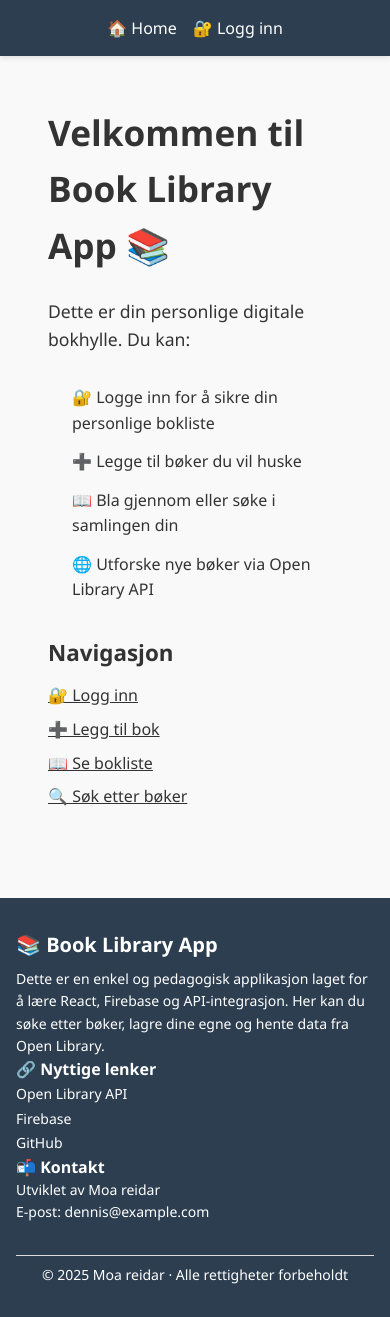
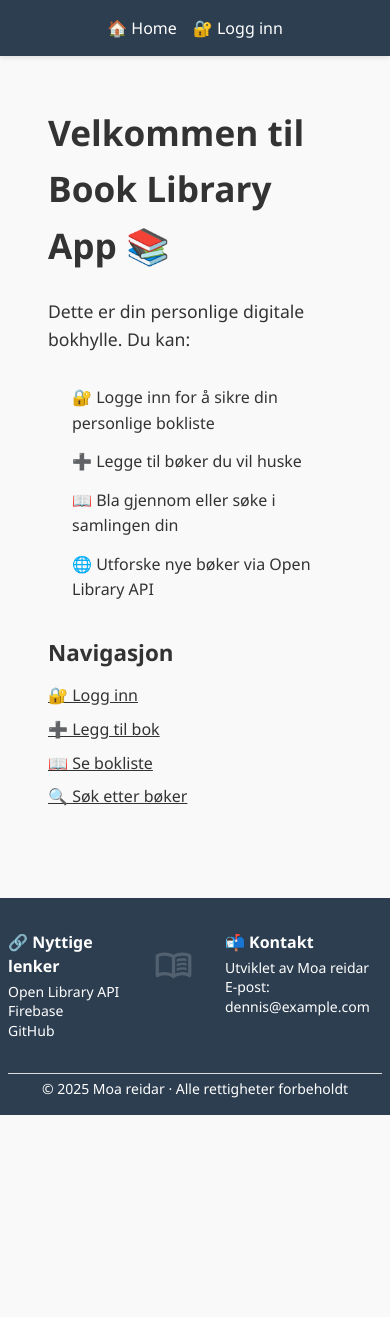
Before and after one commit to moa-reidar/final_project, a React (Vite) app: page / in a window 390 px wide. After the commit the page ends 1115 px from the top, so only its background shows below. Built offline with nearby package versions, Linux system fonts and the light colour scheme.

Commit message:
Improve footer layout: redesign structure, adjust spacing, add centered book icon and responsive styling

```diff
--- a/src/components/footer.jsx
+++ b/src/components/footer.jsx
@@ -1,36 +1,47 @@
+import bookLogo from "../assets/icons/book-logo.svg";
+
 function Footer() {
   return (
     <footer className="footer">
-        <div className="footer__content">
-          <div className="footer__section footer__about">
-            <h3 className="footer__title">📚 Book Library App</h3>
-            <p className="footer__description">
-              Dette er en enkel og pedagogisk applikasjon laget for å lære React,
-              Firebase og API-integrasjon. Her kan du søke etter bøker, lagre dine egne
-              og hente data fra Open Library.
+      <div className="footer__container">
+
+        <div className="footer__section">
+          <h3 className="footer__title">🔗 Nyttige lenker</h3>
+          <p>
+            <a href="https://openlibrary.org/" target="_blank" rel="noopener noreferrer">
+              Open Library API
+            </a>
+          </p>
+          <p>
+            <a href="https://firebase.google.com/" target="_blank" rel="noopener noreferrer">
+              Firebase
+            </a>
+          </p>
+          <p>
+            <a href="https://github.com/" target="_blank" rel="noopener noreferrer">
+              GitHub
+            </a>
           </p>
         </div>
 
-          <div className="footer__section footer__links">
-            <h4 className="footer__subtitle">🔗 Nyttige lenker</h4>
-            <ul className="footer__list">
-              <li><a href="https://openlibrary.org/" target="_blank" rel="noopener noreferrer" className="footer__link">Open Library API</a></li>
-              <li><a href="https://firebase.google.com/" target="_blank" rel="noopener noreferrer" className="footer__link">Firebase</a></li>
-              <li><a href="https://github.com/" target="_blank" rel="noopener noreferrer" className="footer__link">GitHub</a></li>
-            </ul>
+        <div className="footer__logo-wrapper">
+          <img
+            src={bookLogo}
+            alt="Bokikon"
+            className="footer__logo"
+          />
         </div>
 
-          <div className="footer__section footer__contact">
-            <h4 className="footer__subtitle">📬 Kontakt</h4>
-            <p className="footer__text">Utviklet av Moa reidar</p>
-            <p className="footer__text">E-post: dennis@example.com</p>
+        <div className="footer__section">
+          <h3 className="footer__title">📬 Kontakt</h3>
+          <p>Utviklet av Moa reidar</p>
+          <p>E-post: dennis@example.com</p>
         </div>
+
       </div>
 
       <div className="footer__bottom">
-          <p className="footer__copyright">
-            © 2025 Moa reidar · Alle rettigheter forbeholdt
-          </p>
+        &copy; 2025 Moa reidar · Alle rettigheter forbeholdt
       </div>
     </footer>
   );
--- a/src/css/footer.css
+++ b/src/css/footer.css
@@ -1,27 +1,37 @@
 .footer {
   background-color: var(--color-primary);
   color: var(--color-text-light);
-    padding: var(--spacing-lg) var(--spacing-md);
+  padding: var(--spacing-md) var(--spacing-sm);
   margin-top: var(--spacing-lg);
+  font-size: var(--font-size-small);
 }
 
 .footer__container {
-    max-width: var(--max-width-container);
+  max-width: 1200px;
   margin: 0 auto;
-    display: grid;
-    grid-template-columns: repeat(auto-fit, minmax(200px, 1fr));
+  display: flex;
+  justify-content: space-between;
   gap: var(--spacing-lg);
+  padding: var(--spacing-md) 0;
+}
+
+.footer__logo {
+  display: block;
+  margin: 1rem auto;
+  opacity: 0.2;
+  width: 48px;
+  height: auto;
 }
 
 .footer__section h3 {
-    font-size: var(--font-size-large);
-    margin-bottom: var(--spacing-sm);
+  font-size: var(--font-size-base);
+  margin-bottom: var(--spacing-xs);
 }
 
 .footer__section p,
 .footer__section a {
-    font-size: var(--font-size-small);
-    line-height: 1.6;
+  font-size: var(--font-size-xsmall);
+  line-height: 1.4;
   color: var(--color-text-light);
 }
 
@@ -32,9 +42,8 @@
 
 .footer__bottom {
   text-align: center;
-    margin-top: var(--spacing-lg);
-    font-size: var(--font-size-small);
-    color: var(--color-text-light);
+  margin-top: var(--spacing-md);
+  font-size: var(--font-size-xsmall);
   border-top: var(--border-width) solid var(--color-border);
-    padding-top: var(--spacing-sm);
+  padding-top: var(--spacing-xs);
 }
```
Also changed, not shown: src/assets/icons/book-logo.svg (added). Lines whose indentation alone changed are shown as unchanged.
